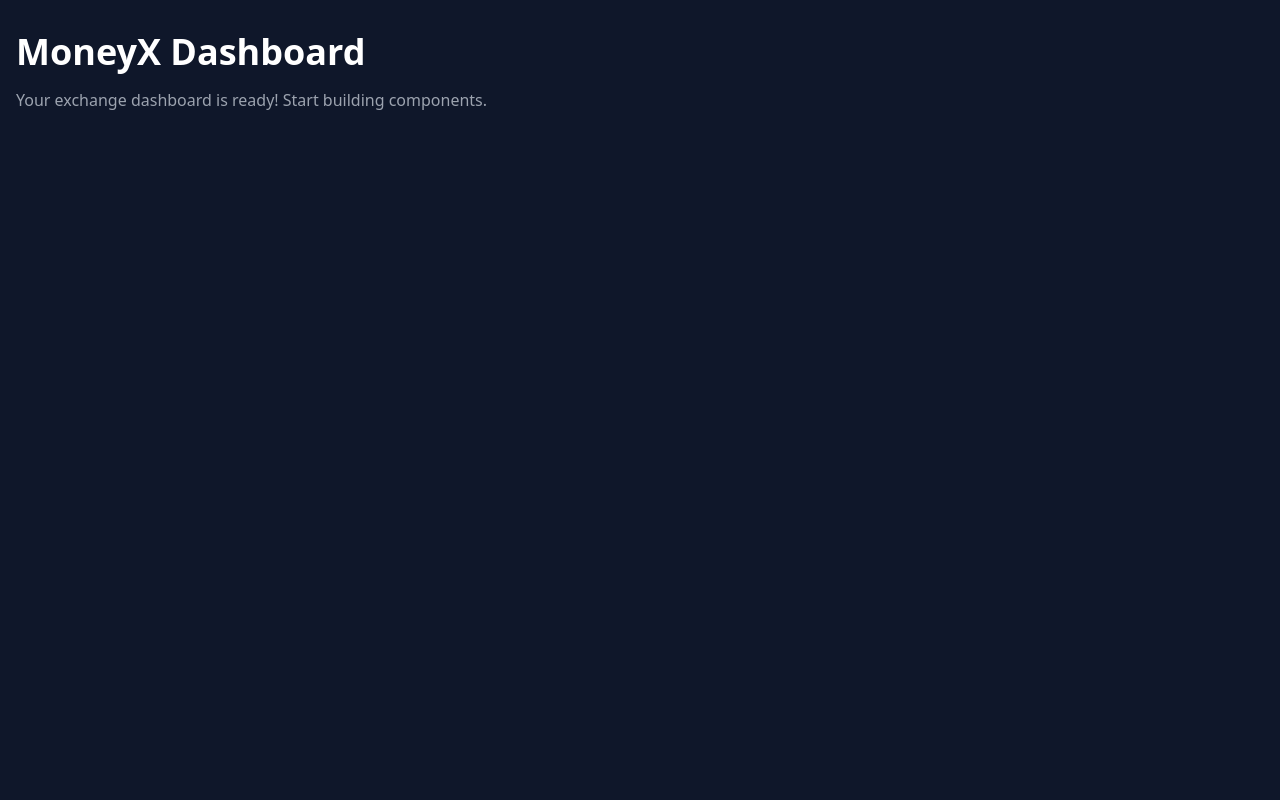
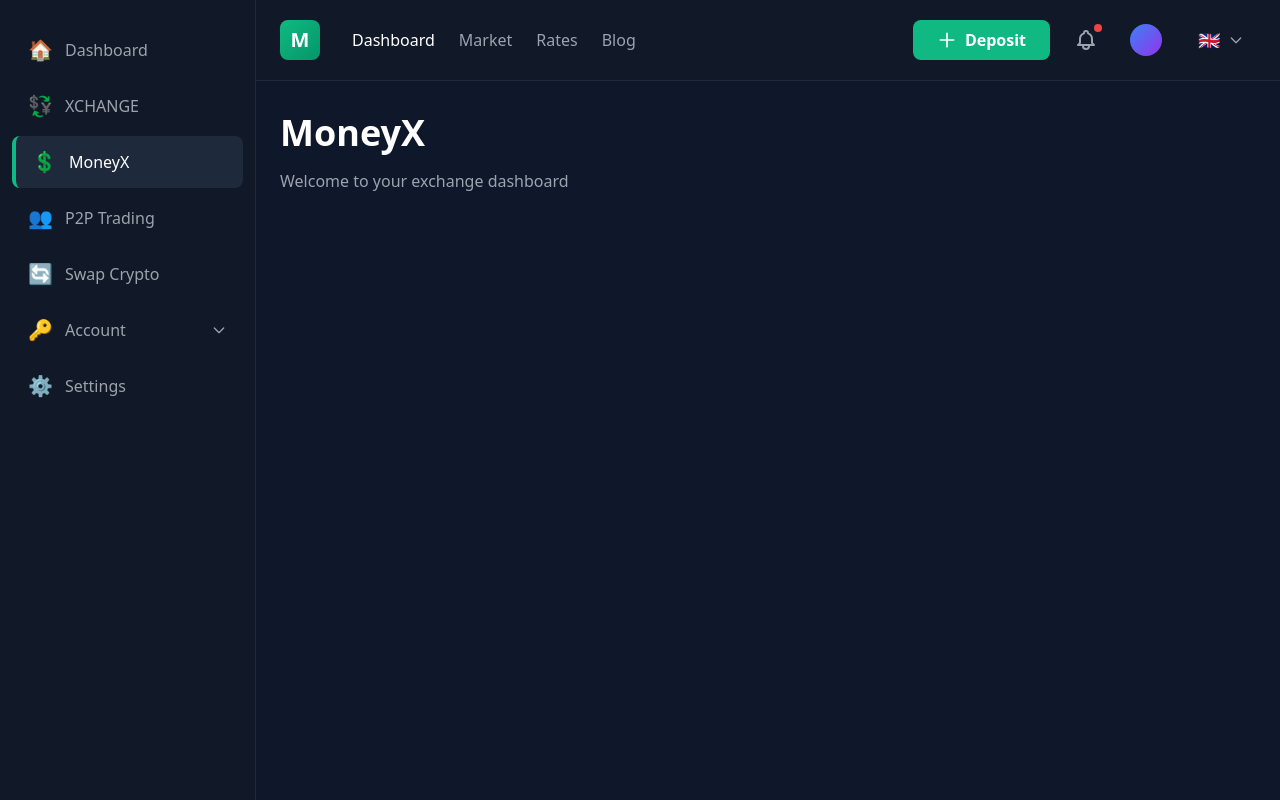
Before and after one commit to JaneKahiu/moneyx-exchange-app-, a React (Vite) app: page / in a window 1280 px wide. Built offline with nearby package versions, Linux system fonts and the light colour scheme.

Commit message:
Add main layout with sidebar and header components

```diff
--- a/src/App.jsx
+++ b/src/App.jsx
@@ -1,13 +1,15 @@
+import MainLayout from './components/MainLayout';
+
 function App() {
   return (
-    <div className="min-h-screen bg-dark-bg">
-      <div className="container mx-auto px-4 py-8">
-        <h1 className="text-4xl font-bold text-white mb-4">MoneyX Dashboard</h1>
+    <MainLayout>
+      <div className="container mx-auto px-6 py-8">
+        <h1 className="text-4xl font-bold text-white mb-4">MoneyX</h1>
         <p className="text-gray-400">
-          Your exchange dashboard is ready! Start building components.
+          Welcome to your exchange dashboard
         </p>
       </div>
-    </div>
+    </MainLayout>
   );
 }
 
--- /dev/null
+++ b/src/components/Header.jsx
@@ -0,0 +1,109 @@
+function Header() {
+  return (
+    <header className="bg-dark-darker border-b border-gray-800 px-6 py-4">
+      <div className="flex items-center justify-between">
+        {/* Left Side - Logo */}
+        <div className="flex items-center gap-8">
+          {/* Logo Placeholder */}
+          <div className="flex items-center gap-2">
+            <div className="w-10 h-10 bg-gradient-to-br from-primary to-primary-dark rounded-lg flex items-center justify-center">
+              <span className="text-white font-bold text-xl">M</span>
+            </div>
+          </div>
+
+          {/* Navigation Links */}
+          <nav className="hidden md:flex items-center gap-6">
+            <a
+              href="#"
+              className="text-white font-medium hover:text-primary transition-colors"
+            >
+              Dashboard
+            </a>
+            <a
+              href="#"
+              className="text-gray-400 font-medium hover:text-white transition-colors"
+            >
+              Market
+            </a>
+            <a
+              href="#"
+              className="text-gray-400 font-medium hover:text-white transition-colors"
+            >
+              Rates
+            </a>
+            <a
+              href="#"
+              className="text-gray-400 font-medium hover:text-white transition-colors"
+            >
+              Blog
+            </a>
+          </nav>
+        </div>
+
+        {/* Right Side - Actions */}
+        <div className="flex items-center gap-4">
+          {/* Deposit Button */}
+          <button className="bg-primary hover:bg-primary-dark text-white font-semibold px-6 py-2 rounded-lg flex items-center gap-2 transition-colors duration-200">
+            <svg
+              className="w-5 h-5"
+              fill="none"
+              stroke="currentColor"
+              viewBox="0 0 24 24"
+            >
+              <path
+                strokeLinecap="round"
+                strokeLinejoin="round"
+                strokeWidth={2}
+                d="M12 4v16m8-8H4"
+              />
+            </svg>
+            Deposit
+          </button>
+
+          {/* Notification Icon with Badge */}
+          <button className="relative p-2 text-gray-400 hover:text-white hover:bg-dark-lighter rounded-lg transition-all">
+            <svg
+              className="w-6 h-6"
+              fill="none"
+              stroke="currentColor"
+              viewBox="0 0 24 24"
+            >
+              <path
+                strokeLinecap="round"
+                strokeLinejoin="round"
+                strokeWidth={2}
+                d="M15 17h5l-1.405-1.405A2.032 2.032 0 0118 14.158V11a6.002 6.002 0 00-4-5.659V5a2 2 0 10-4 0v.341C7.67 6.165 6 8.388 6 11v3.159c0 .538-.214 1.055-.595 1.436L4 17h5m6 0v1a3 3 0 11-6 0v-1m6 0H9"
+              />
+            </svg>
+            <span className="absolute top-1 right-1 w-2 h-2 bg-red-500 rounded-full"></span>
+          </button>
+
+          {/* User Profile */}
+          <button className="flex items-center gap-2 p-2 hover:bg-dark-lighter rounded-lg transition-all">
+            <div className="w-8 h-8 bg-gradient-to-br from-blue-500 to-purple-600 rounded-full"></div>
+          </button>
+
+          {/* Language Selector */}
+          <button className="flex items-center gap-2 px-3 py-2 text-gray-400 hover:text-white hover:bg-dark-lighter rounded-lg transition-all">
+            <span className="text-lg">🇬🇧</span>
+            <svg
+              className="w-4 h-4"
+              fill="none"
+              stroke="currentColor"
+              viewBox="0 0 24 24"
+            >
+              <path
+                strokeLinecap="round"
+                strokeLinejoin="round"
+                strokeWidth={2}
+                d="M19 9l-7 7-7-7"
+              />
+            </svg>
+          </button>
+        </div>
+      </div>
+    </header>
+  );
+}
+
+export default Header;
--- /dev/null
+++ b/src/components/MainLayout.jsx
@@ -0,0 +1,24 @@
+import Sidebar from './Sidebar';
+import Header from './Header';
+
+function MainLayout({ children }) {
+  return (
+    <div className="flex min-h-screen bg-dark-bg">
+      {/* Sidebar */}
+      <Sidebar />
+
+      {/* Main Content Area */}
+      <div className="flex-1 flex flex-col">
+        {/* Header */}
+        <Header />
+
+        {/* Page Content */}
+        <main className="flex-1 overflow-auto">
+          {children}
+        </main>
+      </div>
+    </div>
+  );
+}
+
+export default MainLayout;
--- /dev/null
+++ b/src/components/Sidebar.jsx
@@ -0,0 +1,92 @@
+import { useState } from 'react';
+
+function Sidebar() {
+  const [activeItem, setActiveItem] = useState('moneyx');
+  const [isAccountOpen, setIsAccountOpen] = useState(false);
+
+  const navItems = [
+    { id: 'dashboard', label: 'Dashboard', icon: '🏠' },
+    { id: 'xchange', label: 'XCHANGE', icon: '💱' },
+    { id: 'moneyx', label: 'MoneyX', icon: '💲' },
+    { id: 'p2p', label: 'P2P Trading', icon: '👥' },
+    { id: 'swap', label: 'Swap Crypto', icon: '🔄' },
+  ];
+
+  return (
+    <aside className="w-64 bg-dark-darker border-r border-gray-800 flex flex-col">
+      {/* Sidebar Content */}
+      <div className="flex-1 py-6">
+        {/* Navigation Items */}
+        <nav className="space-y-1 px-3">
+          {navItems.map((item) => (
+            <button
+              key={item.id}
+              onClick={() => setActiveItem(item.id)}
+              className={`w-full flex items-center gap-3 px-4 py-3 rounded-lg text-left transition-all duration-200 ${
+                activeItem === item.id
+                  ? 'bg-dark-card text-white border-l-4 border-primary'
+                  : 'text-gray-400 hover:bg-dark-lighter hover:text-white'
+              }`}
+            >
+              <span className="text-xl">{item.icon}</span>
+              <span className="font-medium">{item.label}</span>
+            </button>
+          ))}
+
+          {/* Account with Dropdown */}
+          <div className="relative">
+            <button
+              onClick={() => setIsAccountOpen(!isAccountOpen)}
+              className={`w-full flex items-center gap-3 px-4 py-3 rounded-lg text-left transition-all duration-200 ${
+                isAccountOpen
+                  ? 'bg-dark-lighter text-white'
+                  : 'text-gray-400 hover:bg-dark-lighter hover:text-white'
+              }`}
+            >
+              <span className="text-xl">🔑</span>
+              <span className="font-medium">Account</span>
+              <svg
+                className={`ml-auto w-4 h-4 transition-transform ${
+                  isAccountOpen ? 'rotate-180' : ''
+                }`}
+                fill="none"
+                stroke="currentColor"
+                viewBox="0 0 24 24"
+              >
+                <path
+                  strokeLinecap="round"
+                  strokeLinejoin="round"
+                  strokeWidth={2}
+                  d="M19 9l-7 7-7-7"
+                />
+              </svg>
+            </button>
+
+            {/* Dropdown Menu */}
+            {isAccountOpen && (
+              <div className="mt-1 ml-4 space-y-1">
+                <button className="w-full text-left px-4 py-2 text-sm text-gray-400 hover:text-white hover:bg-dark-lighter rounded-lg">
+                  Profile
+                </button>
+                <button className="w-full text-left px-4 py-2 text-sm text-gray-400 hover:text-white hover:bg-dark-lighter rounded-lg">
+                  Security
+                </button>
+                <button className="w-full text-left px-4 py-2 text-sm text-gray-400 hover:text-white hover:bg-dark-lighter rounded-lg">
+                  Verification
+                </button>
+              </div>
+            )}
+          </div>
+
+          {/* Settings */}
+          <button className="w-full flex items-center gap-3 px-4 py-3 rounded-lg text-left text-gray-400 hover:bg-dark-lighter hover:text-white transition-all duration-200">
+            <span className="text-xl">⚙️</span>
+            <span className="font-medium">Settings</span>
+          </button>
+        </nav>
+      </div>
+    </aside>
+  );
+}
+
+export default Sidebar;
```
